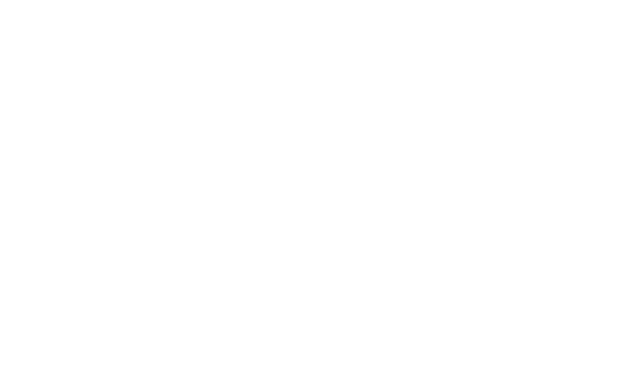
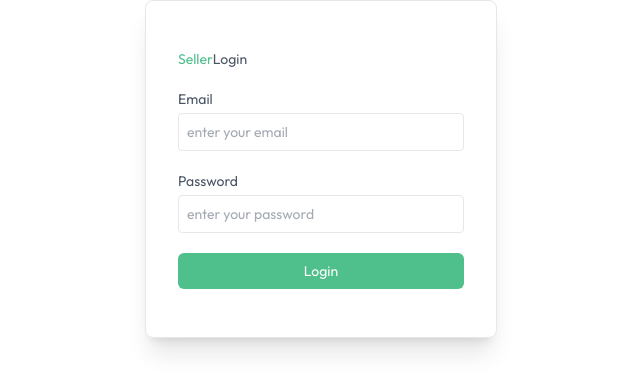
Before and after one commit to sandhya2345/grocery_app, a React (Vite) app in the folder client/: page /seller in a window 1280 px wide. Shown: the top 392 px of the page, without its empty margins (319-959 px from the left). Built offline with nearby package versions, Linux system fonts and the light colour scheme.

Commit message:
updated seller login

```diff
--- a/client/src/App.jsx
+++ b/client/src/App.jsx
@@ -12,11 +12,12 @@
 import Cart from './pages/Cart';
 import AddAddress from './pages/AddAddress';
 import MyOrders from './pages/MyOrders';
+import SellerLogin from './components/seller/SellerLogin';
 
 const App = () => {
 
   const isSellerPath = useLocation().pathname.includes("seller");
-  const { showUserLogin } = useAppContext()
+  const { showUserLogin, isSeller } = useAppContext()
 
   return (
     <div>
@@ -33,10 +34,10 @@
           <Route path='/products/:category/:id' element={<ProductDetails />} />
           <Route path='/cart' element={<Cart />} />
           <Route path='/add-address' element={<AddAddress />} />
-           <Route path='/my-orders' element={<MyOrders />} />
-           <Route path='/seller' element>
+          <Route path='/my-orders' element={<MyOrders />} />
+          <Route path='/seller' element={isSeller ? null: <SellerLogin/> }>
 
-           </Route>
+          </Route>
         </Routes>
       </div>
       {!isSellerPath && <Footer />}
--- a/client/src/components/seller/SellerLogin.jsx
+++ b/client/src/components/seller/SellerLogin.jsx
@@ -6,10 +6,9 @@
     const [email, setEmail] = useState("");
     const [password, setPassword] = useState("");
 
-    const onSubmitHandler =  async ()=>{
+    const onSubmitHandler = async () => {
         event.preventDefault();
         setIsSeller(true)
-
 
     }
 
@@ -26,25 +25,23 @@
                 <p><span className='text-primary'>Seller</span>Login</p>
                 <div className='w-full'>
                     <p>Email</p>
-                    <input type='email' placeholder='enter your email'
-                    className='border border-gray-200 rounded w-full p-2 mt-1 outline-primary'
-                    required/>
+                    <input onChange={(e) => setEmail(e.target.value)} value={email}
+                        type='email' placeholder='enter your email'
+                        className='border border-gray-200 rounded w-full p-2 mt-1 outline-primary'
+                        required />
                 </div>
 
-                 <div className='w-full'>
+                <div className='w-full'>
                     <p>Password</p>
-                    <input type='password' placeholder='enter your password'
-                    className='border border-gray-200 rounded w-full p-2 mt-1 outline-primary'
-                    required/>
+                    <input onChange={(e) => setPassword(e.target.value)} value={password}
+                        type='password' placeholder='enter your password'
+                        className='border border-gray-200 rounded w-full p-2 mt-1 outline-primary'
+                        required />
                 </div>
 
                 <button className='bg-primary text-white w-full py-2 rounded-md
                 cursor-pointer'>Login</button>
-
-
-
             </div>
-
 
         </form>
     )
--- a/client/src/pages/Cart.jsx
+++ b/client/src/pages/Cart.jsx
@@ -16,9 +16,6 @@
 
 
     const [paymentOption, setPaymemtOptions] = useState("COD")
-
-
-
 
     const getCart = () => {
         let tempArray = []
@@ -100,6 +97,10 @@
                     Continue Shopping
                 </button>
 
+                <button className="">
+
+                </button>
+
             </div>
 
             <div className="max-w-[360px] w-full bg-gray-100/40 p-5 max-md:mt-16 border border-gray-300/70">
```
